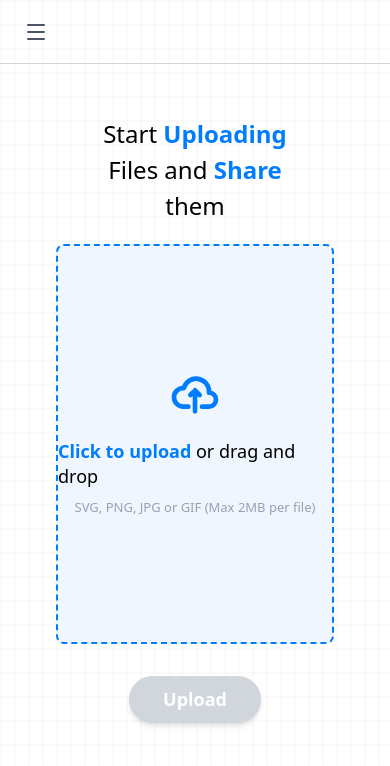
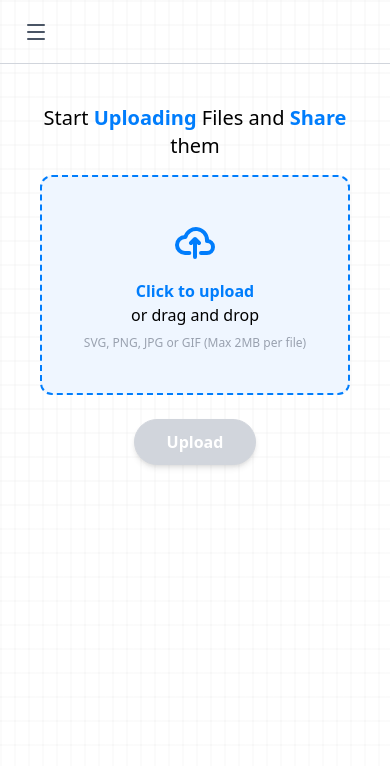
Before and after one commit to Deepanshu-2006/Swift-Send, a Next.js app: page /upload in a window 390 px wide. Shown: the top 766 px of the page. Built offline with nearby package versions, Linux system fonts and the light colour scheme; no server answers.

Commit message:
Some responsive changes and redirecting changes

```diff
--- a/app/(dashboard)/(routes)/upload/_components/ProgressBar.js
+++ b/app/(dashboard)/(routes)/upload/_components/ProgressBar.js
@@ -2,7 +2,7 @@ import React from 'react'
 
 function ProgressBar({ progress = 0 }) {
     return (
-        <div className='w-200 items-center bg-gray-200 h-5 rounded-full mt-5 overflow-hidden'>
+        <div className='w-full items-center bg-gray-200 h-5 rounded-full mt-5 overflow-hidden border border-gray-300/50 shadow-inner'>
             <div
                 className='bg-primary h-full rounded-full transition-all duration-300 flex items-center justify-end text-[12px] font-bold text-white pr-3'
                 style={{ width: `${progress}%` }}
--- a/app/(dashboard)/(routes)/upload/_components/UploadForm.js
+++ b/app/(dashboard)/(routes)/upload/_components/UploadForm.js
@@ -2,9 +2,10 @@ import React, { useState } from 'react'
 import { Upload } from 'lucide-react'
 import AlertMesaage from './AlertMesaage';
 import FilePreview from './FilePreview';
+import { useUpload } from '../../../_context/UploadContext';
 
 function UploadForm({uploadBtnClick}) {
-    const [files, setFiles] = useState([]);
+    const { files, setFiles } = useUpload();
     const [error, setError] = useState();
     const [dragActive, setDragActive] = useState(false);
 
@@ -53,25 +54,25 @@ function UploadForm({uploadBtnClick}) {
 
     return (
         <div>
-            <div className="flex items-center justify-center w-full">
+            <div className="flex items-center justify-center w-full px-4">
                 <label
                     htmlFor="dropzone-file"
                     onDragOver={handleDragOver}
                     onDragLeave={handleDragLeave}
                     onDrop={handleDrop}
-                    className={`flex flex-col items-center justify-center w-200 h-100 border-2 border-dashed rounded-lg cursor-pointer transition-all duration-200 ${
+                    className={`flex flex-col items-center justify-center w-full max-w-xl min-h-[220px] sm:min-h-[260px] border-2 border-dashed rounded-xl cursor-pointer transition-all duration-200 p-4 sm:p-6 text-center ${
                         dragActive
                             ? 'border-blue-600 bg-blue-100 scale-[1.01]'
                             : 'bg-blue-50 border-primary border-default-strong hover:bg-slate-100'
                     }`}
                 >
-                    <div className="flex flex-col items-center justify-center text-body pt-5 pb-6">
-                        <svg className="w-14 h-14 mb-4 text-primary" aria-hidden="true" xmlns="http://www.w3.org/2000/svg" width="24" height="24" fill="none" viewBox="0 0 24 24"><path stroke="currentColor" strokeLinecap="round" strokeLinejoin="round" strokeWidth="2" d="M15 17h3a3 3 0 0 0 0-6h-.025a5.56 5.56 0 0 0 .025-.5A5.5 5.5 0 0 0 7.207 9.021C7.137 9.017 7.071 9 7 9a4 4 0 1 0 0 8h2.167M12 19v-9m0 0-2 2m2-2 2 2" /></svg>
-                        <p className="mb-2 text-sm">
-                            <strong className='text-primary font-extrabold text-[18px]'>Click to upload</strong>
-                            <span className='text-[18px] font-medium'> or drag and drop</span>
+                    <div className="flex flex-col items-center justify-center text-body py-4 sm:py-6">
+                        <svg className="w-12 h-12 sm:w-14 sm:h-14 mb-3 sm:mb-4 text-primary" aria-hidden="true" xmlns="http://www.w3.org/2000/svg" width="24" height="24" fill="none" viewBox="0 0 24 24"><path stroke="currentColor" strokeLinecap="round" strokeLinejoin="round" strokeWidth="2" d="M15 17h3a3 3 0 0 0 0-6h-.025a5.56 5.56 0 0 0 .025-.5A5.5 5.5 0 0 0 7.207 9.021C7.137 9.017 7.071 9 7 9a4 4 0 1 0 0 8h2.167M12 19v-9m0 0-2 2m2-2 2 2" /></svg>
+                        <p className="mb-2 text-sm px-2">
+                            <strong className='text-primary font-extrabold text-base sm:text-lg block sm:inline-block'>Click to upload </strong>
+                            <span className='text-base sm:text-lg font-medium text-gray-550 block sm:inline-block'>or drag and drop</span>
                         </p>
-                        <p className="text-[13px] text-gray-400">SVG, PNG, JPG or GIF (Max 2MB per file)</p>
+                        <p className="text-xs sm:text-[13px] text-gray-400">SVG, PNG, JPG or GIF (Max 2MB per file)</p>
                     </div>
                     <input
                         id="dropzone-file"
@@ -89,30 +90,23 @@ function UploadForm({uploadBtnClick}) {
                 <FilePreview files={files} onRemoveFile={removeFile} />
             ) : null}
 
-            <div className="flex justify-center mt-8">
+            <div className="flex justify-center mt-6 sm:mt-8">
                 <button
                     disabled={!hasFiles}
-                    className={`relative inline-flex items-center justify-center p-4 px-8 py-2 overflow-hidden font-medium transition duration-300 ease-out border-2 rounded-full shadow-md ${
+                    className={`inline-flex items-center justify-center gap-2 px-8 py-2.5 rounded-full font-extrabold text-base sm:text-lg transition-all duration-200 shadow-md ${
                         !hasFiles
-                            ? 'bg-gray-300 text-white border-gray-300 cursor-not-allowed'
-                            : 'group text-primary border-blue-400 hover:border-primary cursor-pointer'
+                            ? 'bg-gray-300 text-white border border-gray-300 cursor-not-allowed'
+                            : 'bg-primary hover:bg-blue-600 text-white border border-primary cursor-pointer active:scale-[0.98]'
                     }`}
                     onClick={() => uploadBtnClick(files)}
                 >
                     {hasFiles ? (
                         <>
-                            <span className="absolute inset-0 flex items-center justify-center w-full h-full text-white duration-300 -translate-x-full bg-primary group-hover:translate-x-0 ease">
-                                <Upload className="w-6 h-6" />
-                            </span>
-                            <span className="absolute flex items-center justify-center w-full h-full text-primary transition-all duration-300 transform group-hover:translate-x-full ease font-extrabold text-[18px]">
-                                Upload {files.length} {files.length === 1 ? 'File' : 'Files'}
-                            </span>
-                            <span className="relative invisible text-[18px]">
-                                Upload {files.length} {files.length === 1 ? 'File' : 'Files'}
-                            </span>
+                            <Upload className="w-5 h-5 shrink-0" />
+                            <span>Upload {files.length} {files.length === 1 ? 'File' : 'Files'}</span>
                         </>
                     ) : (
-                        <span className="relative font-extrabold text-[18px]">Upload</span>
+                        <span>Upload</span>
                     )}
                 </button>
             </div>
--- a/app/(dashboard)/(routes)/upload/page.js
+++ b/app/(dashboard)/(routes)/upload/page.js
@@ -6,6 +6,7 @@ import { getFirestore, doc, setDoc } from "firebase/firestore";
 import { useUser } from '@clerk/nextjs';
 import app from '../../../../FirebaseConfig';
 import { useRouter } from 'next/navigation';
+import { useUpload } from '../../_context/UploadContext';
 
 function Upload() {
     const { user } = useUser();
@@ -13,6 +14,7 @@ function Upload() {
     const db = getFirestore(app);
     const [uploading, setUploading] = useState(false);
     const [progress, setProgress] = useState(0);
+    const { clearFiles } = useUpload();
 
     const generateShortId = () => {
         return Math.random().toString(36).substring(2, 8);
@@ -62,6 +64,7 @@ function Upload() {
                         shortUrl: window.location.origin + '/f/' + id
                     });
 
+                    clearFiles();
                     router.push('/file-preview/' + id);
                 } else {
                     alert("Upload failed: " + (data.error || "Unknown error"));
@@ -82,15 +85,15 @@ function Upload() {
     }
 
     return (
-        <div className='p-2 px-8'>
-            <h2 className='text-[24px] text-center m-5'>Start
+        <div className='w-full p-2 sm:px-8'>
+            <h2 className='text-[20px] sm:text-[24px] text-center my-4 sm:my-5 leading-snug'>Start
                 <strong className='text-primary font-extrabold'> Uploading </strong>Files and
                 <strong className='text-primary font-extrabold'> Share</strong> them
             </h2>
             <UploadForm uploadBtnClick={(files) => UploadFile(files)} />
             {uploading && (
-                <div className="flex justify-center w-full mt-4">
-                    <div className="w-200">
+                <div className="flex justify-center w-full mt-4 px-4">
+                    <div className="w-full max-w-xl">
                         <ProgressBar progress={progress} />
                     </div>
                 </div>
--- a/app/(dashboard)/_components/SideNav.js
+++ b/app/(dashboard)/_components/SideNav.js
@@ -30,9 +30,9 @@ function SideNav() {
 
     return (
         <div className="w-full">
-            <Link href="/" className='flex items-center gap-3 p-5 border-b border-gray-200 hover:opacity-90 transition-opacity cursor-pointer'>
+            <Link href="/" className='flex items-center gap-3 p-5 pr-12 md:pr-5 border-b border-gray-200 hover:opacity-90 transition-opacity cursor-pointer'>
                 <Image src='/logo.svg' width={48} height={30} alt='logo' className="shrink-0" unoptimized />
-                <span className='text-2xl text-cyan-700 text-shadow-cyan-500 font-extrabold font-serif font-stretch-95% whitespace-nowrap'>Swift Send</span>
+                <span className='text-xl md:text-2xl text-cyan-700 text-shadow-cyan-500 font-extrabold font-serif font-stretch-95% whitespace-nowrap'>Swift Send</span>
             </Link>
             <div className='flex flex-col mt-8 font-bold w-full'>
                 {menuList.map((item) => {
--- /dev/null
+++ b/app/(dashboard)/_context/UploadContext.js
@@ -0,0 +1,20 @@
+"use client"
+import { createContext, useContext, useState } from 'react';
+
+const UploadContext = createContext(null);
+
+export function UploadProvider({ children }) {
+    const [files, setFiles] = useState([]);
+
+    const clearFiles = () => setFiles([]);
+
+    return (
+        <UploadContext.Provider value={{ files, setFiles, clearFiles }}>
+            {children}
+        </UploadContext.Provider>
+    );
+}
+
+export function useUpload() {
+    return useContext(UploadContext);
+}
--- a/app/(dashboard)/layout.js
+++ b/app/(dashboard)/layout.js
@@ -4,12 +4,14 @@ import SideNav from './_components/SideNav'
 import { UserButton } from '@clerk/nextjs'
 import { usePathname } from 'next/navigation'
 import { Menu, X } from 'lucide-react'
+import { UploadProvider } from './_context/UploadContext'
 
 function layout({ children }) {
     const pathname = usePathname();
     const [isSidebarOpen, setIsSidebarOpen] = useState(false);
 
     return (
+        <UploadProvider>
             <div>
                 {/* Mobile Sidebar Backdrop Overlay */}
                 {isSidebarOpen && (
@@ -61,11 +63,12 @@ function layout({ children }) {
                     </header>
 
                     {/* Main page content area with re-mounting slide-up transitions */}
-                <main key={pathname} className="p-6 flex-1 animate-slide-up-fade">
+                    <main key={pathname} className="p-4 sm:p-6 flex-1 animate-slide-up-fade">
                         {children}
                     </main>
                 </div>
             </div>
+        </UploadProvider>
     )
 }
 
```
Also changed, not shown: app/(dashboard)/(routes)/file-preview/[file-ID]/page.js (+23 -15 lines), app/(dashboard)/(routes)/settings/page.js (+38 -8 lines). Lines whose indentation alone changed are shown as unchanged.
